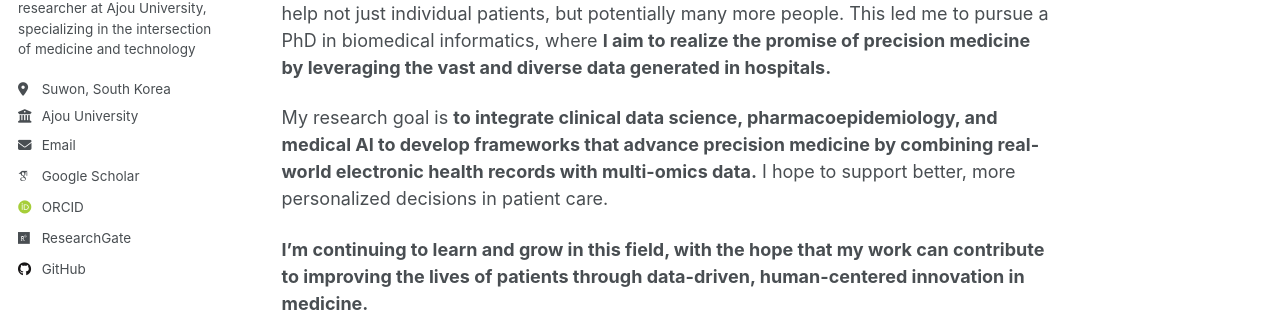
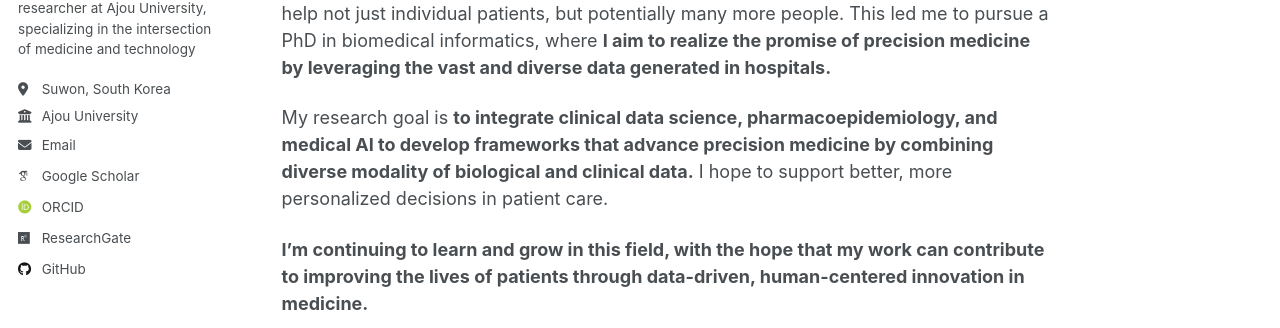
Before and after one commit to Min2323/Min2323.github.io, a Jekyll site: the page built from _pages/about.md, in a window 1280 px wide and 1389 px high. Shown: the part 377-705 px from the top of the window. Built offline with Jekyll 4.4.1, drawn with Linux system fonts in a browser that asks for light colours; some web fonts are replaced; a script that is not in the unit is left out.

Commit message:
edited about.md

```diff
--- a/_pages/about.md
+++ b/_pages/about.md
@@ -12,7 +12,7 @@ I majored in **life sciences and minored in computer science** during my undergr
 
 While I found clinical practice rewarding, I gradually realized that through research, I could help not just individual patients, but potentially many more people. This led me to pursue a PhD in biomedical informatics, where **I aim to realize the promise of precision medicine by leveraging the vast and diverse data generated in hospitals.**
 
-My research goal is **to integrate clinical data science, pharmacoepidemiology, and medical AI to develop frameworks that advance precision medicine by combining real-world electronic health records with multi-omics data.** I hope to support better, more personalized decisions in patient care.
+My research goal is **to integrate clinical data science, pharmacoepidemiology, and medical AI to develop frameworks that advance precision medicine by combining diverse modality of biological and clinical data.** I hope to support better, more personalized decisions in patient care.
 
 **I’m continuing to learn and grow in this field, with the hope that my work can contribute to improving the lives of patients through data-driven, human-centered innovation in medicine.**
 
```
